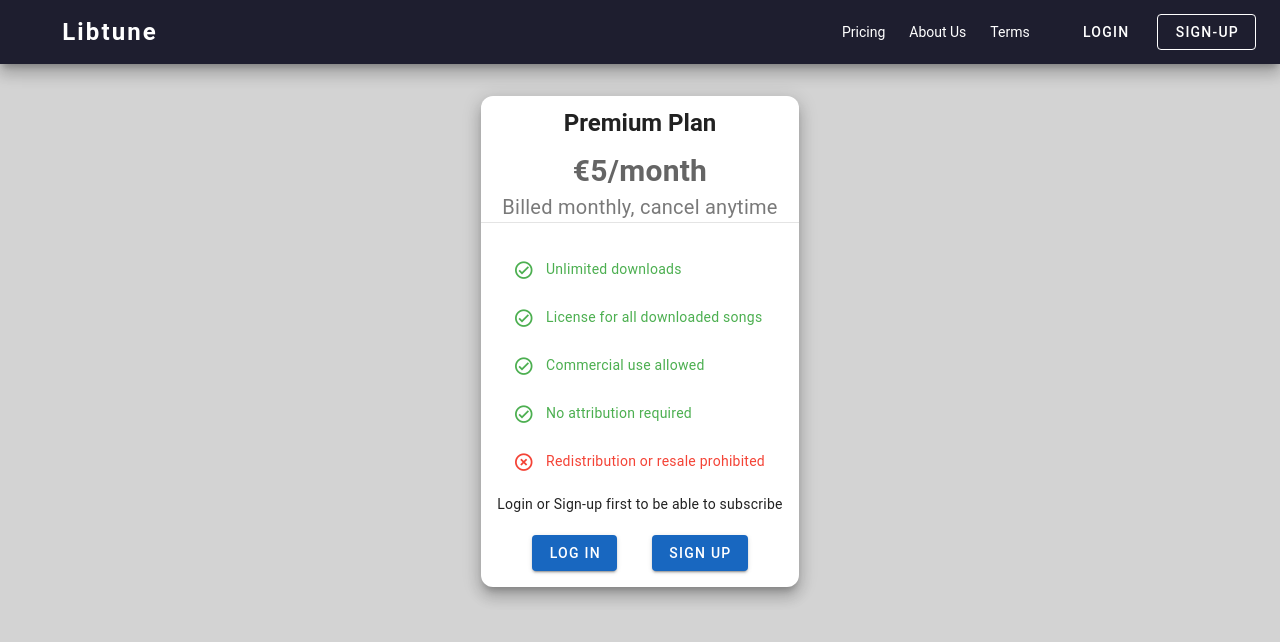
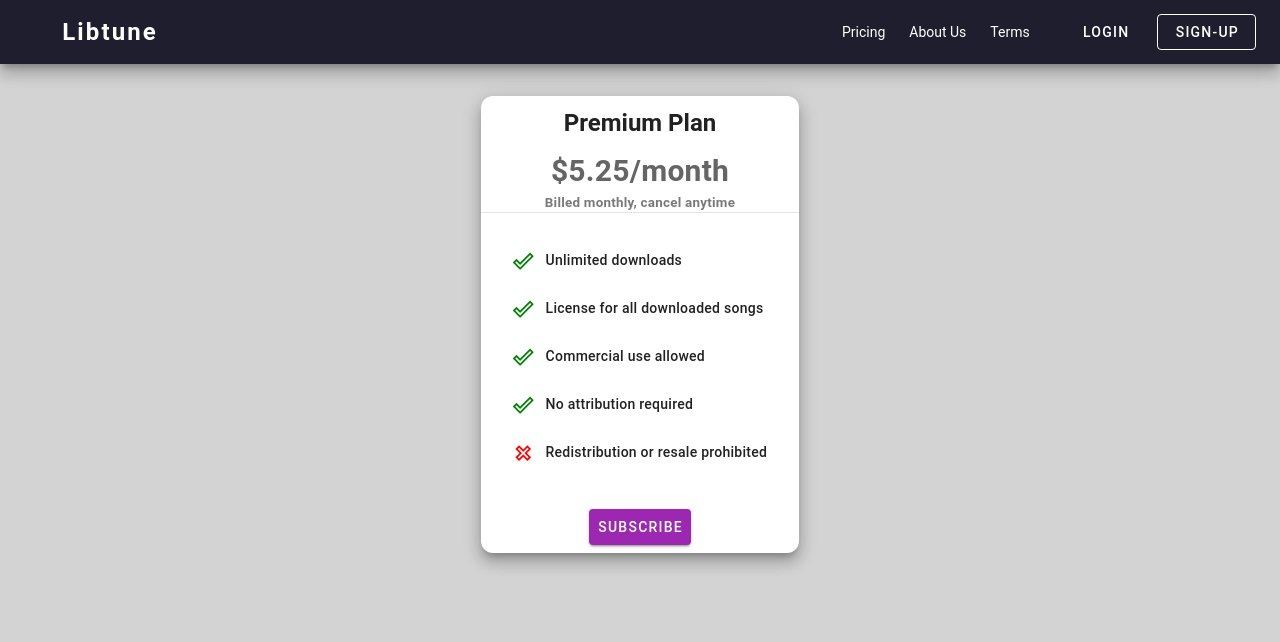
Before and after one commit to angejr/libtune-frontend, a Nuxt app: page /Subscribe in a window 1280 px wide. Shown: the top 642 px of the page. Built offline with nearby package versions, Linux system fonts and the light colour scheme.

Commit message:
Added Landing Page + converted price to dollar + npm audit

```diff
--- a/app.vue
+++ b/app.vue
@@ -1,6 +1,8 @@
 <script setup>
 const authStore = useAuthStore();
 const errorStore = useErrorStore();
+const route = useRoute()
+const landingDialog = ref(route.query.landing)
 
 useSeoMeta({
   ogSiteName: "Libtune"
@@ -24,6 +26,7 @@ if (authStore.userToken) {
   <v-app>
     <AppBar> </AppBar>
     <v-main class="app">
+      <!-- Error dialog -->
       <v-dialog v-model="errorStore.error" max-width="500">
         <v-card>
           <v-alert
@@ -34,6 +37,69 @@ if (authStore.userToken) {
           </v-alert>
         </v-card>
       </v-dialog>
+    <!-- Landing Dialog -->
+    <v-dialog v-model="landingDialog" max-width="500px">
+      <v-card>
+        <v-card-title style="text-align: center; font-weight: bold;" class="headline">Welcome to Libtune !</v-card-title>
+        <v-card-subtitle style="text-align: center;">
+          Your go-to site for Royalty-Free Music
+        </v-card-subtitle>
+        <v-card-subtitle style="text-align: center; padding-bottom: 0px;">
+          The Best, Simplest, Most-affordable model:
+        </v-card-subtitle>
+        <v-card-subtitle style="text-align: center; font-weight: bold;">
+          You Pay, You Use.
+        </v-card-subtitle>
+        <v-card-text style="padding-bottom: 0px;">
+          <strong>
+            What you will get :
+          </strong>
+          <v-list>
+            <v-list-item>
+            <v-icon color="blue">mdi-music</v-icon>
+            Access to thousands of high quality songs
+          </v-list-item>
+          <v-list-item>
+              <v-icon color="blue">mdi-download</v-icon>
+              Unlimited downloads </v-list-item>
+              <v-list-item>
+              <v-icon color="blue">mdi-license</v-icon>
+              Licence to use the songs for any project</v-list-item>
+            </v-list>
+            <strong>
+              What you will NOT get:
+            </strong>
+            <v-list>
+              <v-list-item>
+              <v-icon color="red">mdi-copyright</v-icon>
+              Copyright Strikes</v-list-item>
+              <v-list-item>
+              <v-icon color="red">mdi-currency-usd-off</v-icon>
+              Demonitization</v-list-item>
+              <v-list-item>
+              <v-icon color="red">mdi-chess-queen</v-icon>
+              Royalties to pay Us</v-list-item>
+          </v-list>
+        </v-card-text>
+        <v-card-actions style="display:flex; justify-content: center;">
+          <v-btn
+            color="purple"
+            variant="elevated"
+            @click="
+              landingDialog = false;
+              if (!authStore?.userToken){
+                goToPath('/login');
+              }
+              else {
+                goToPath('/subscribe')
+              }
+            "
+          >
+            Subscribe Now!
+          </v-btn>
+        </v-card-actions>
+      </v-card>
+    </v-dialog>
       <NuxtPage></NuxtPage>
     </v-main>
   </v-app>
--- a/pages/Login.vue
+++ b/pages/Login.vue
@@ -34,6 +34,13 @@
             dense
             class="mt-4"
           ></v-text-field>
+
+          <p class="text-center mt-4 mb-4">
+            Don't have an account yet ?
+            <NuxtLink to="/signup" class="terms-link">
+              Register
+            </NuxtLink>
+          </p>
 
           <v-btn
             :disabled="!isFormValid"
@@ -74,6 +81,16 @@
 
 .v-card-title {
   margin-bottom: 10px;
+}
+
+.terms-link {
+  color: #4a148c;
+  text-decoration: none;
+  font-weight: 500;
+}
+
+.terms-link:hover {
+  text-decoration: underline;
 }
 </style>
 
--- a/pages/SignUp.vue
+++ b/pages/SignUp.vue
@@ -6,6 +6,12 @@
       </v-card-title>
       <v-divider></v-divider>
       <v-card-text>
+        <p class="text-center mt-4 mb-4">
+            Already have an account ?
+            <NuxtLink to="/login" class="terms-link">
+              Login
+            </NuxtLink>
+        </p>
         <v-form
           v-model="isFormValid"
           ref="formRef"
--- a/pages/Subscribe.vue
+++ b/pages/Subscribe.vue
@@ -82,55 +82,49 @@ function goToStripe() {
         Premium Plan
       </v-card-title>
       <v-card-subtitle class="text-center text-h6">
-        <h2 class="price">€5/month</h2>
-        <p>Billed monthly, cancel anytime</p>
+        <h2 class="price">$5.25/month</h2>
+        <h6>Billed monthly, cancel anytime</h6>
       </v-card-subtitle>
       <v-divider></v-divider>
       <v-card-text>
         <v-list dense>
           <v-list-item class="included">
-            <v-icon icon="mdi-check-circle-outline" class="list-icon"></v-icon>
+            <v-icon icon="mdi-check-outline" class="list-icon positive"></v-icon>
             Unlimited downloads
           </v-list-item>
           <v-list-item class="included">
-            <v-icon icon="mdi-check-circle-outline" class="list-icon"></v-icon>
+            <v-icon icon="mdi-check-outline" class="list-icon positive"></v-icon>
             License for all downloaded songs
           </v-list-item>
           <v-list-item class="included">
-            <v-icon icon="mdi-check-circle-outline" class="list-icon"></v-icon>
+            <v-icon icon="mdi-check-outline" class="list-icon positive"></v-icon>
             Commercial use allowed
           </v-list-item>
           <v-list-item class="included">
-            <v-icon icon="mdi-check-circle-outline" class="list-icon"></v-icon>
+            <v-icon icon="mdi-check-outline" class="list-icon positive"></v-icon>
             No attribution required
           </v-list-item>
           <v-list-item class="excluded">
-            <v-icon icon="mdi-close-circle-outline" class="list-icon"></v-icon>
+            <v-icon icon="mdi-close-outline" class="list-icon negative"></v-icon>
             Redistribution or resale prohibited
           </v-list-item>
         </v-list>
-        <div v-if="!authStore?.userToken">
-          <p style="text-align: center;">Login or Sign-up first to be able to subscribe</p>
-          <br>
-          <div style="display:flex; justify-content: space-evenly; align-items: center">
-            <v-btn color="primary" variant="elevated" @click="goToPath('/login')">
-              Log In
-            </v-btn>
-            <v-btn color="primary" outlined @click="goToPath('/signup')">
-              Sign Up
-            </v-btn>
-          </div>
-        </div>
       </v-card-text>
-      <v-card-actions v-if="authStore?.userToken" style="display: flex; justify-content: center">
+      <v-card-actions style="display: flex; justify-content: center">
         <v-btn
           v-if="!authStore?.user?.customerId"
-          color="primary"
+          color="purple"
           variant="elevated"
           large
-          @click="goToStripe"
+          @click="
+            if(authStore?.userToken){
+            goToStripe();
+            }
+            else{
+              goToPath('/login');
+            }"
         >
-          Get Premium
+          Subscribe
         </v-btn>
         <h3 v-else>You are already subscribed !</h3>
       </v-card-actions>
@@ -147,16 +141,24 @@ function goToStripe() {
   font-weight: bold;
 }
 .included {
-  color: #4caf50;
+  font-weight:500;
   display: flex;
   align-items: center;
 }
 .excluded {
-  color: #f44336;
+  font-weight:500;
   display: flex;
   align-items: center;
 }
 .list-icon {
   margin-right: 8px;
 }
+
+.positive{
+  color:green
+}
+
+.negative{
+  color:red
+}
 </style>
```
Also changed, not shown: 1 other file (tests, documents, lock files or other folders).
